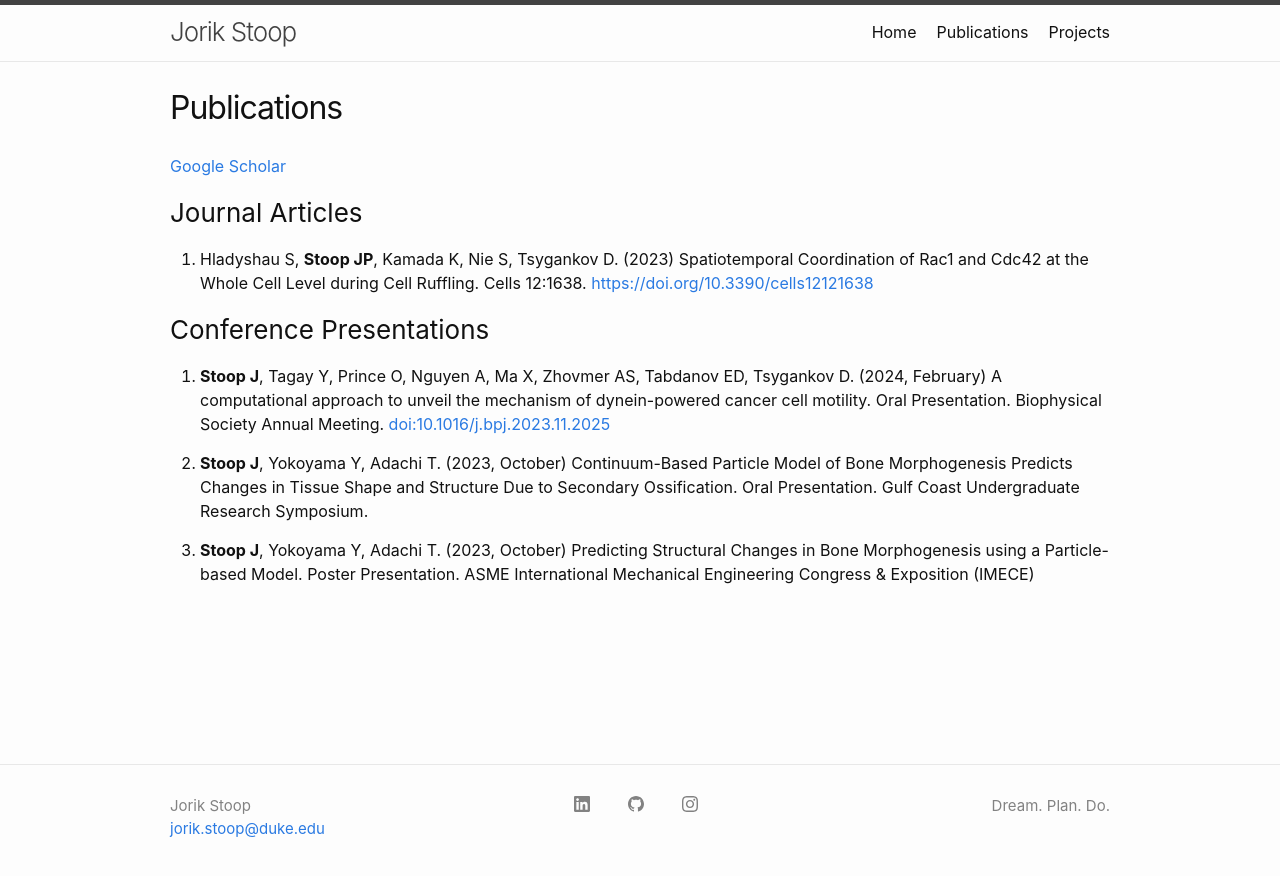
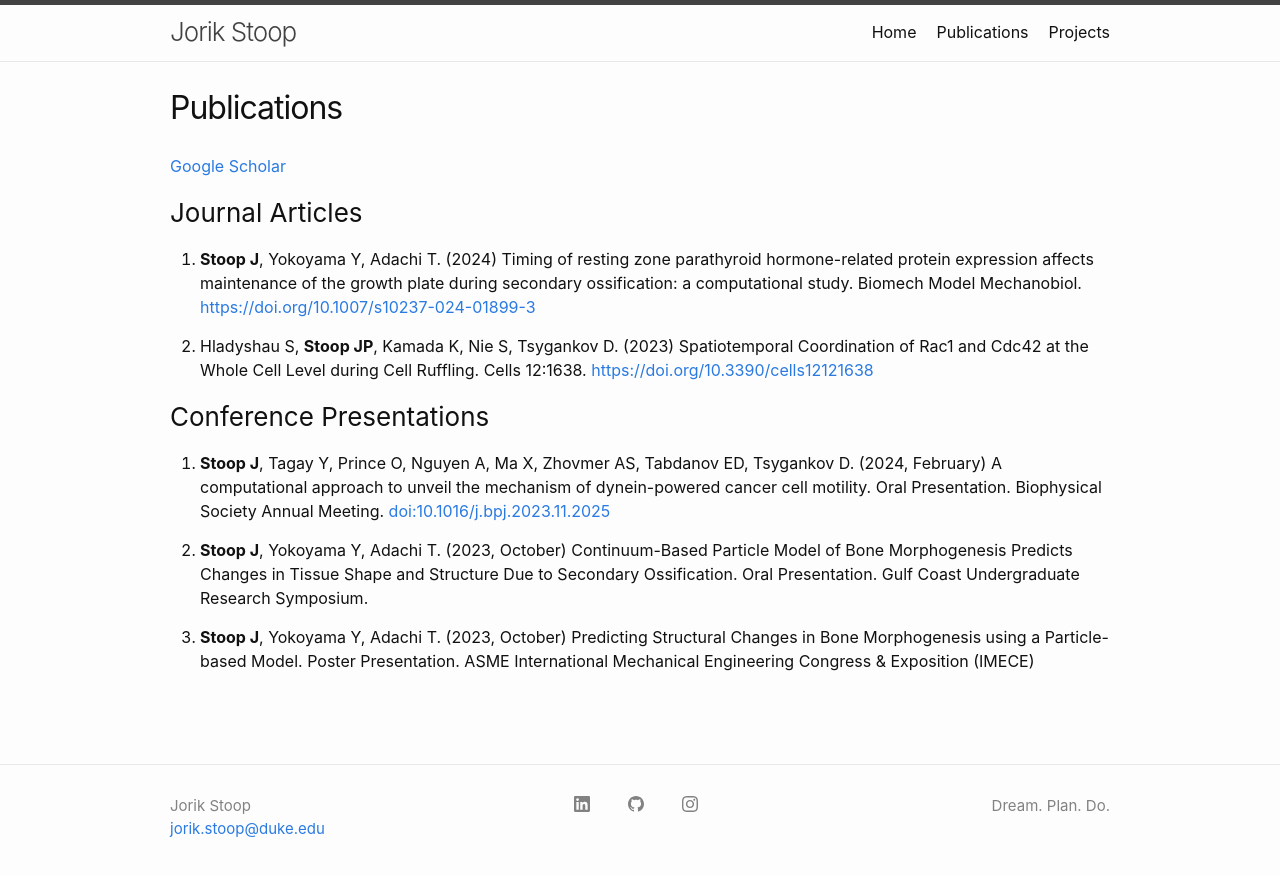
Before and after one commit to jorikstoop/jorikstoop.github.io, a Jekyll site: the page built from publications.md, in a window 1280 px wide. Shown: the top 876 px of the page. Built offline with Jekyll 4.4.1, drawn with Linux system fonts in a browser that asks for light colours.

Commit message:
New post
created post for 11-16-24 and updated publications page

```diff
--- a/publications.md
+++ b/publications.md
@@ -7,11 +7,13 @@ permalink: /publications/
 
 ### Journal Articles
 
-1. Hladyshau S, **Stoop JP**, Kamada K, Nie S, Tsygankov D. (2023) Spatiotemporal Coordination of Rac1 and Cdc42 at the Whole Cell Level during Cell Ruffling. Cells 12:1638. [https://doi.org/10.3390/cells12121638](https://doi.org/10.3390/cells12121638)
+1. **Stoop J**, Yokoyama Y, Adachi T. (2024) Timing of resting zone parathyroid hormone-related protein expression affects maintenance of the growth plate during secondary ossification: a computational study. Biomech Model Mechanobiol. [https://doi.org/10.1007/s10237-024-01899-3](https://doi.org/10.1007/s10237-024-01899-3){:target="_blank"}
+
+2. Hladyshau S, **Stoop JP**, Kamada K, Nie S, Tsygankov D. (2023) Spatiotemporal Coordination of Rac1 and Cdc42 at the Whole Cell Level during Cell Ruffling. Cells 12:1638. [https://doi.org/10.3390/cells12121638](https://doi.org/10.3390/cells12121638){:target="_blank"}
 
 ### Conference Presentations
 
-1. **Stoop J**, Tagay Y, Prince O, Nguyen A, Ma X, Zhovmer AS, Tabdanov ED, Tsygankov D. (2024, February) A computational approach to unveil the mechanism of dynein-powered cancer cell motility. Oral Presentation. Biophysical Society Annual Meeting. [doi:10.1016/j.bpj.2023.11.2025](https://doi.org/10.1016/j.bpj.2023.11.2025)
+1. **Stoop J**, Tagay Y, Prince O, Nguyen A, Ma X, Zhovmer AS, Tabdanov ED, Tsygankov D. (2024, February) A computational approach to unveil the mechanism of dynein-powered cancer cell motility. Oral Presentation. Biophysical Society Annual Meeting. [doi:10.1016/j.bpj.2023.11.2025](https://doi.org/10.1016/j.bpj.2023.11.2025){:target="_blank"}
 
 2. **Stoop J**, Yokoyama Y, Adachi T. (2023, October) Continuum-Based Particle Model of Bone Morphogenesis Predicts Changes in Tissue Shape and Structure Due to Secondary Ossification. Oral Presentation. Gulf Coast Undergraduate Research Symposium.
 
```
Also changed, not shown: _data/song_recs.yml (+35 -24 lines), _includes/about_me.md (+1 -1 lines), _posts/2024-11-26-First-Author.md (added, +12 -0 lines), assets/img/bone.jpg (added).
